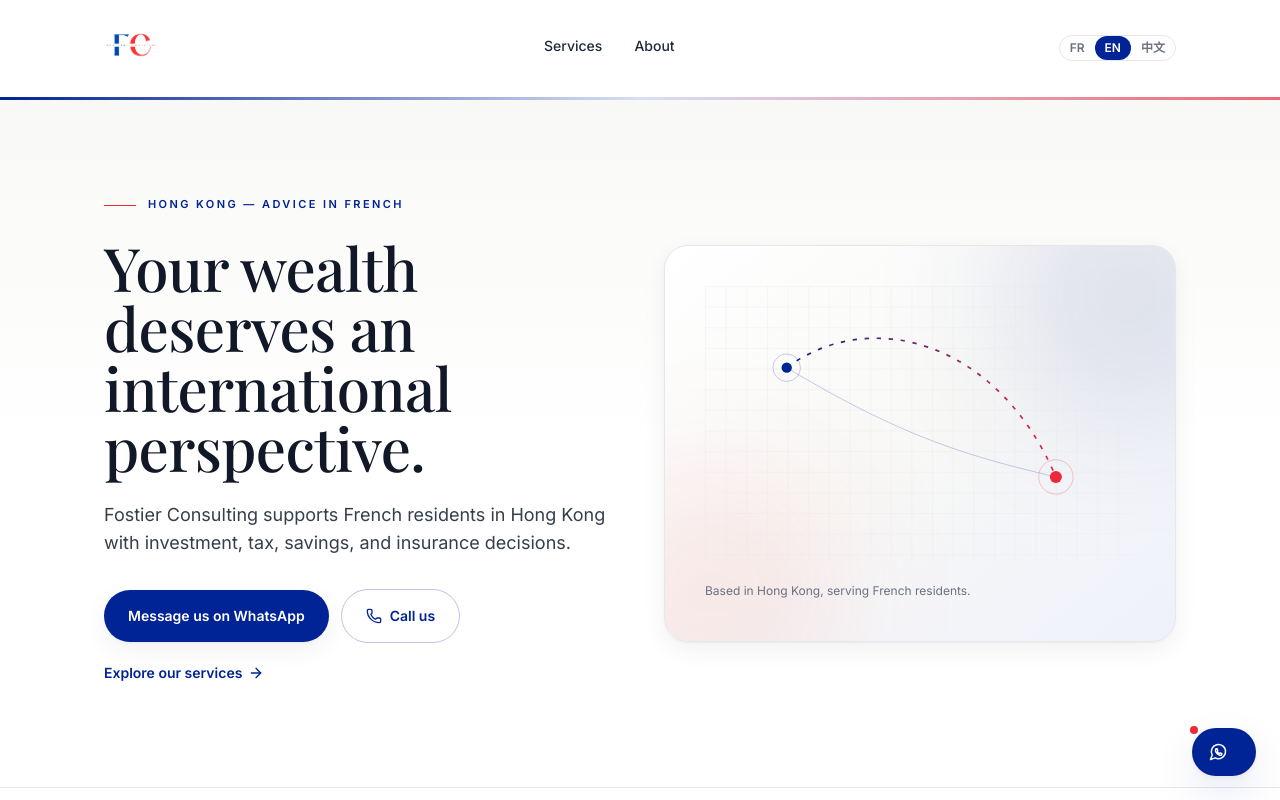
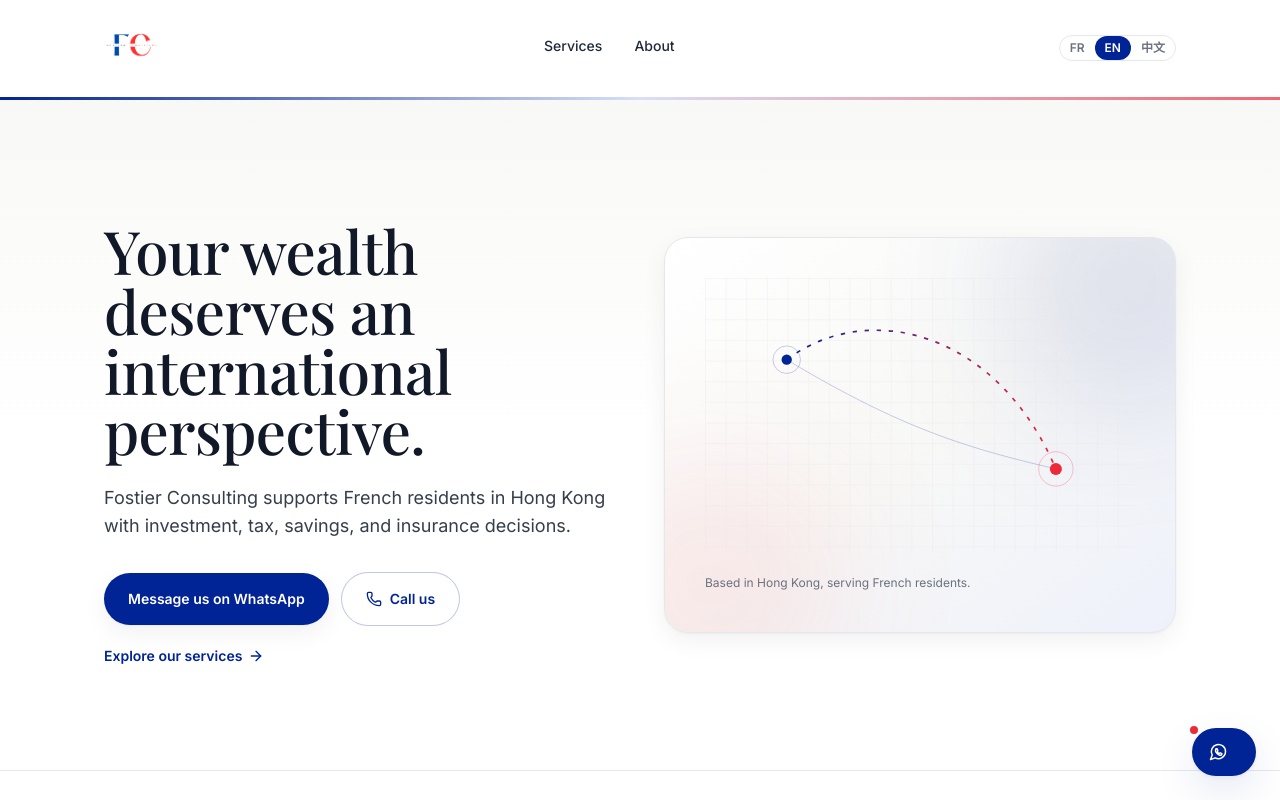
Before and after one commit to nicolasthrax/fostier-consulting-perplexity, a Next.js app: page /en in a window 1280 px wide. Shown: the top 800 px of the page. Built offline with nearby package versions, Linux system fonts and the light colour scheme; a web font is replaced by a local one.

Commit message:
Remove hero eyebrow label

```diff
--- a/app/[lang]/page.tsx
+++ b/app/[lang]/page.tsx
@@ -11,7 +11,6 @@ export default function HomePage({ params: { lang } }: { params: { lang: "fr" |
         <div className="h-[3px] bg-gradient-to-r from-navy via-navy-100 to-fred/70" />
         <div className="container-site grid items-center gap-12 py-16 sm:py-20 lg:grid-cols-2 lg:py-24">
           <div>
-            <p className="eyebrow">{dict.hero.eyebrow}</p>
             <h1 className="h-serif mt-6 text-4xl leading-[1.12] sm:text-5xl lg:text-6xl">{dict.hero.title}</h1>
             <p className="body-lead mt-6 max-w-xl">{dict.hero.subtitle}</p>
             <div className="mt-8 flex flex-col gap-3 sm:flex-row sm:flex-wrap sm:items-center">
```
